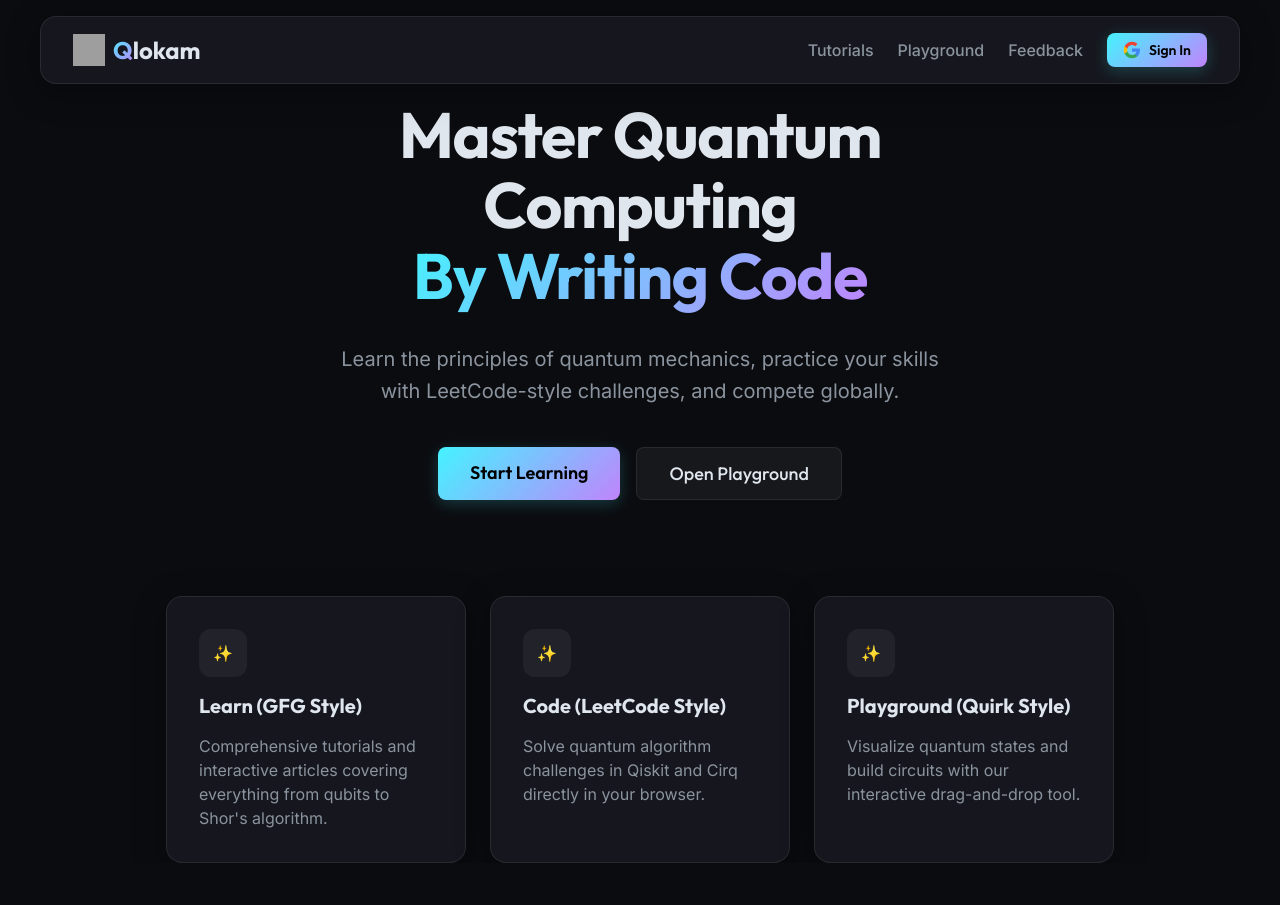
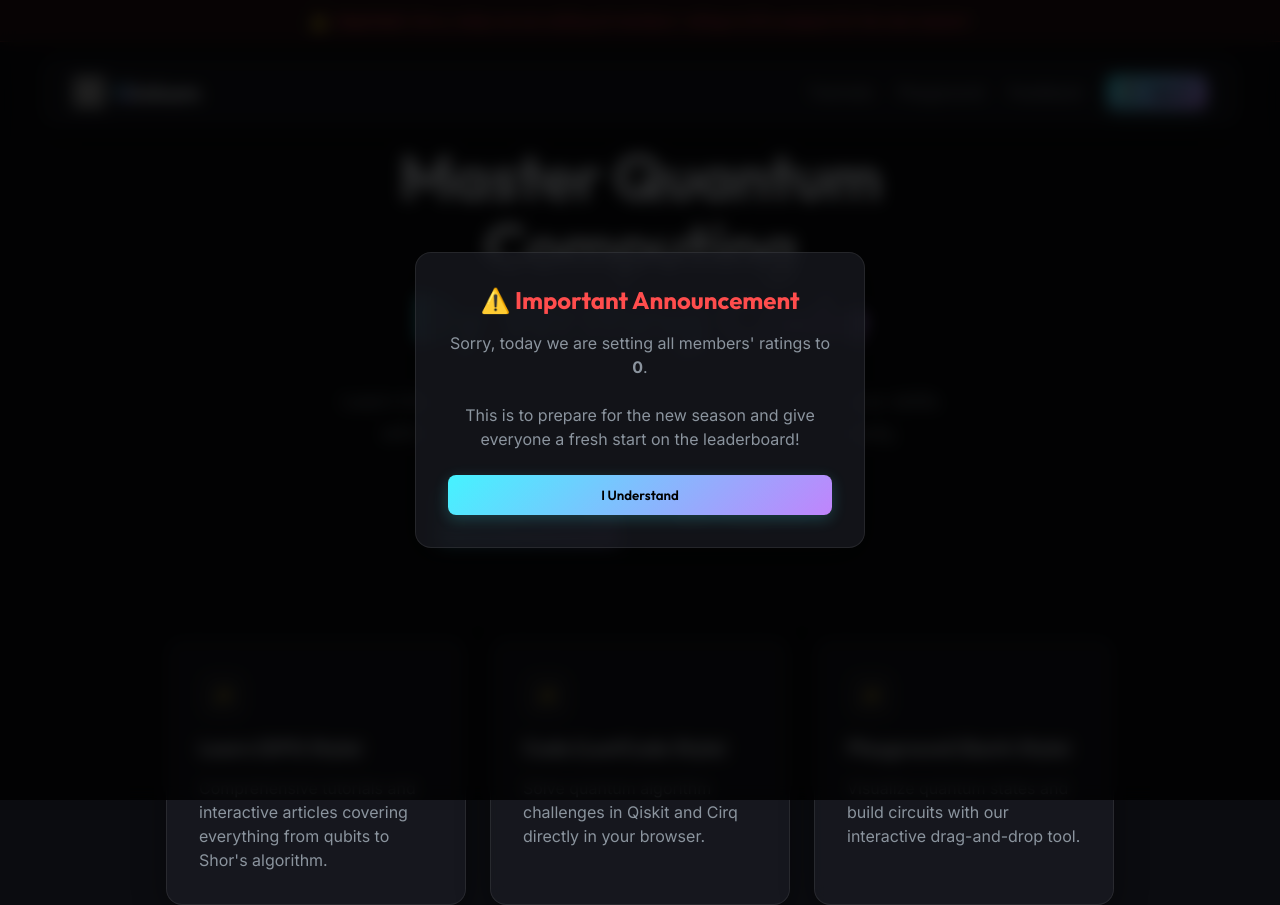
Before and after one commit to quantumcomputingtelugu/Qlokam, a Next.js app in the folder frontend/: page / in a window 1280 px wide. Before the commit the page ends 863 px from the top, so only its background shows below. Built offline with nearby package versions, Linux system fonts and the light colour scheme; no server answers; grey boxes are pictures that could not be loaded.

Commit message:
Feat: Add season reset announcement modal and persistent banner

```diff
--- a/frontend/src/app/layout.tsx
+++ b/frontend/src/app/layout.tsx
@@ -1,6 +1,8 @@
 import type { Metadata } from "next";
 import "./globals.css";
 import Navigation from "@/components/Navigation";
+import AnnouncementBanner from "@/components/AnnouncementBanner";
+import AnnouncementModal from "@/components/AnnouncementModal";
 import { Analytics } from "@vercel/analytics/react";
 export const metadata: Metadata = {
   title: "Qlokam | Quantum Computing Arena",
@@ -23,7 +25,9 @@ export default function RootLayout({
         ></script>
       </head>
       <body>
+        <AnnouncementBanner />
         <Navigation />
+        <AnnouncementModal />
         <main>
           {children}
         </main>
--- /dev/null
+++ b/frontend/src/components/AnnouncementBanner.tsx
@@ -0,0 +1,24 @@
+import React from 'react';
+
+export default function AnnouncementBanner() {
+  return (
+    <div style={{
+      background: 'rgba(255, 77, 77, 0.1)',
+      borderBottom: '1px solid rgba(255, 77, 77, 0.3)',
+      color: '#ff4d4d',
+      padding: '12px 24px',
+      textAlign: 'center',
+      fontSize: '14px',
+      fontWeight: '500',
+      display: 'flex',
+      alignItems: 'center',
+      justifyContent: 'center',
+      gap: '8px'
+    }}>
+      <span>⚠️</span>
+      <span>
+        <strong>Important:</strong> Sorry, today we are setting all members' ratings to <strong>0</strong> to prepare for the new season!
+      </span>
+    </div>
+  );
+}
--- /dev/null
+++ b/frontend/src/components/AnnouncementModal.tsx
@@ -0,0 +1,52 @@
+"use client";
+
+import React, { useEffect, useState } from 'react';
+
+export default function AnnouncementModal() {
+  const [show, setShow] = useState(false);
+
+  useEffect(() => {
+    // Check if the user has already seen the announcement today
+    const seen = localStorage.getItem('seenRatingResetAnnouncement');
+    if (!seen) {
+      setShow(true);
+    }
+  }, []);
+
+  const handleClose = () => {
+    localStorage.setItem('seenRatingResetAnnouncement', 'true');
+    setShow(false);
+  };
+
+  if (!show) return null;
+
+  return (
+    <div style={{
+      position: 'fixed',
+      top: 0, left: 0, right: 0, bottom: 0,
+      backgroundColor: 'rgba(0, 0, 0, 0.8)',
+      display: 'flex',
+      alignItems: 'center',
+      justifyContent: 'center',
+      zIndex: 9999,
+      backdropFilter: 'blur(8px)'
+    }}>
+      <div className="glass-panel" style={{ padding: '32px', maxWidth: '450px', width: '90%', position: 'relative', textAlign: 'center' }}>
+        <h2 style={{ marginTop: 0, marginBottom: '16px', color: '#ff4d4d' }}>⚠️ Important Announcement</h2>
+        <p style={{ color: 'var(--text-secondary)', marginBottom: '24px', fontSize: '16px', lineHeight: '1.5' }}>
+          Sorry, today we are setting all members' ratings to <strong>0</strong>.
+          <br /><br />
+          This is to prepare for the new season and give everyone a fresh start on the leaderboard!
+        </p>
+
+        <button
+          onClick={handleClose}
+          className="btn-primary"
+          style={{ width: '100%', padding: '12px' }}
+        >
+          I Understand
+        </button>
+      </div>
+    </div>
+  );
+}
```
